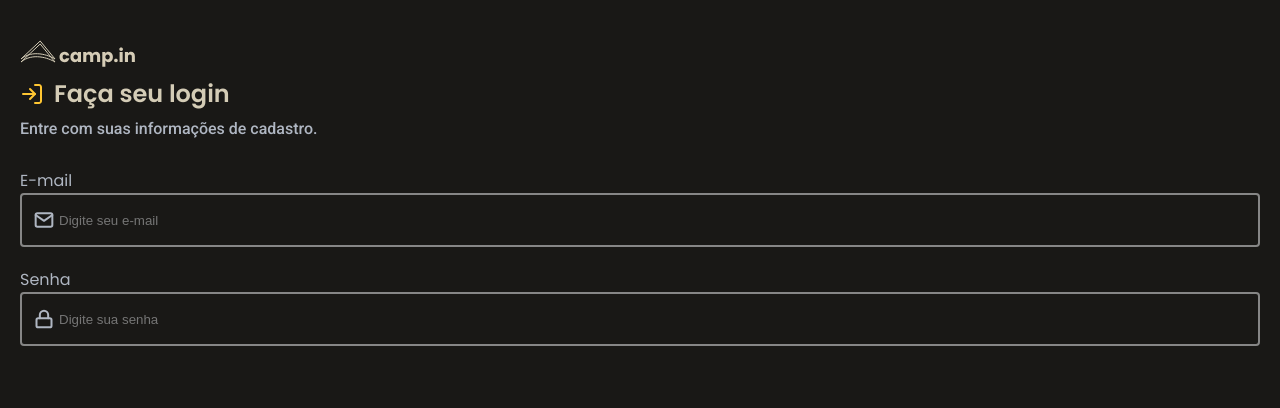
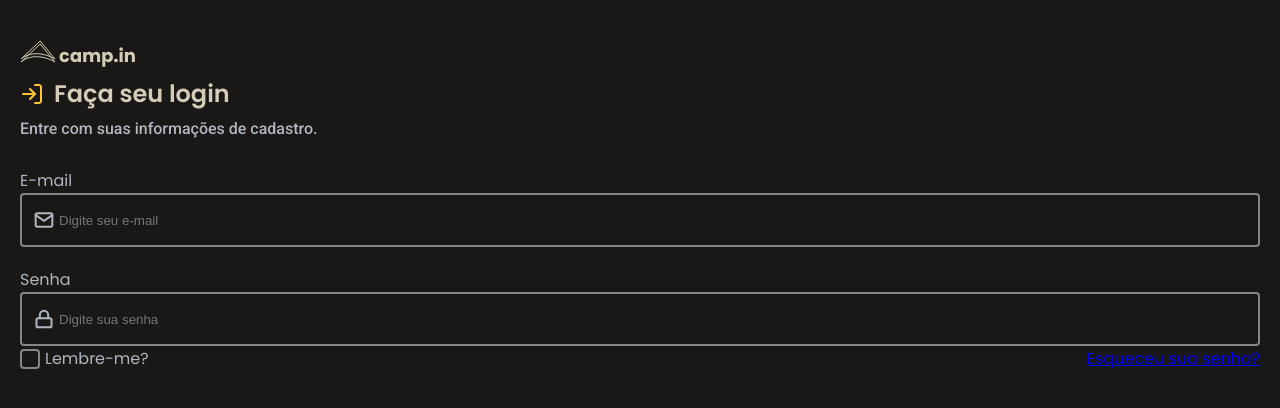
Before and after one commit to swxtz/dd-login, a React (Vite) app: page / in a window 1280 px wide. Shown: the top 408 px of the page. Built offline with nearby package versions, Linux system fonts and the light colour scheme.

Commit message:
style: checkbox with image

```diff
--- /dev/null
+++ b/src/components/Checkbox/Checkbox.tsx
@@ -0,0 +1,20 @@
+import "./styles.scss";
+
+interface CheckboxProps {
+	text: string;
+	link: string;
+}
+
+export function Checkbox({ text, link }: CheckboxProps) {
+	return (
+		<div className="checkbox-wrapper">
+			<div className="checkbox-content">
+				<input type="checkbox" className="checkbox-checkbox" name="Lembre-me" />
+				<span>{text}</span>
+			</div>
+			<div className="checkbox-link">
+				<a href="#">{link}</a>
+			</div>
+		</div>
+	);
+}
--- /dev/null
+++ b/src/components/Checkbox/styles.scss
@@ -0,0 +1,32 @@
+@import "../../styles/colors";
+
+.checkbox-wrapper {
+	display: flex;
+	justify-content: space-between;
+}
+
+.checkbox-content {
+	display: flex;
+	align-items: center;
+	gap: 0.3125rem;
+}
+
+.checkbox-checkbox {
+	-webkit-appearance: none;
+  -moz-appearance: none;
+  appearance: none;
+  /* Styling checkbox */
+  width: 1.25rem;
+  height: 1.25rem;
+  background-color: transparent;
+	border: 2px solid $border-color;
+	border-radius: .25rem;
+	transition: 100ms;
+
+	&:checked {
+		background: url("../../assets/svg/check.svg") center;
+		background-color: $primary-color;
+		border: 2px solid $primary-color;
+
+	}
+}
--- a/src/components/InputForm/input-form.scss
+++ b/src/components/InputForm/input-form.scss
@@ -11,7 +11,7 @@
 	transition: border 100ms;
 
 	p {
-		font-weight: 500;
+		font-weight: 600;
 		color: $text-base;
 	}
 
--- a/src/pages/Home/Home.tsx
+++ b/src/pages/Home/Home.tsx
@@ -4,6 +4,7 @@ import "./home.scss";
 import { Logo } from "../../components/Logo/Logo";
 import { HeaderForm } from "../../components/HeaderForm/HeaderForm";
 import { LoginForm } from "../../components/LoginForm/LoginForm";
+import { Checkbox } from "../../components/Checkbox/Checkbox";
 
 export function Home() {
 	return (
@@ -17,6 +18,12 @@ export function Home() {
 					<div className="home-inputs">
 						<LoginForm />
 					</div>
+					<div className="home-about-form">
+						<Checkbox
+							text="Lembre-me?"
+							link="Esqueceu sua senha?"
+						/>
+					</div>
 				</div>
 			</div>
 		</div>
```
